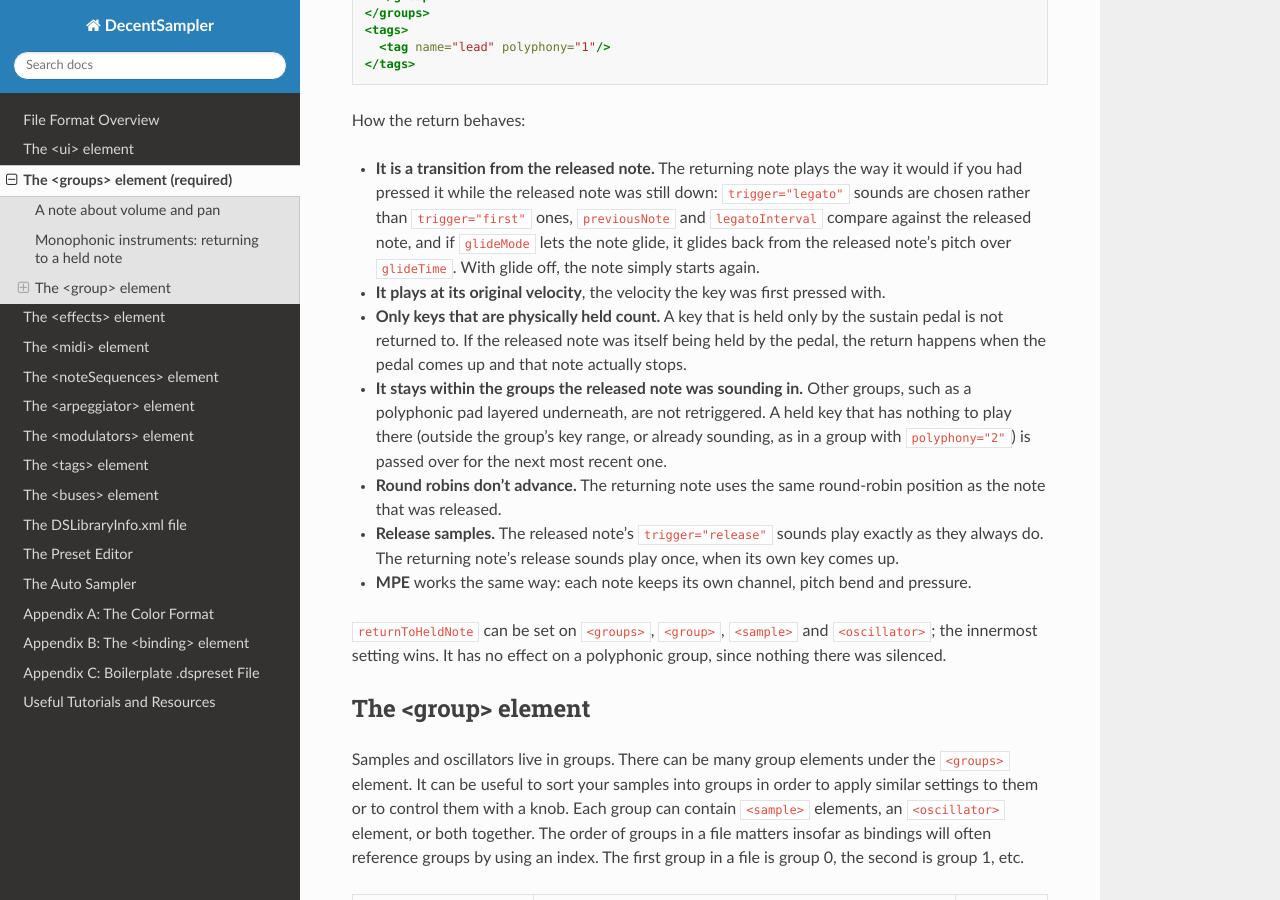
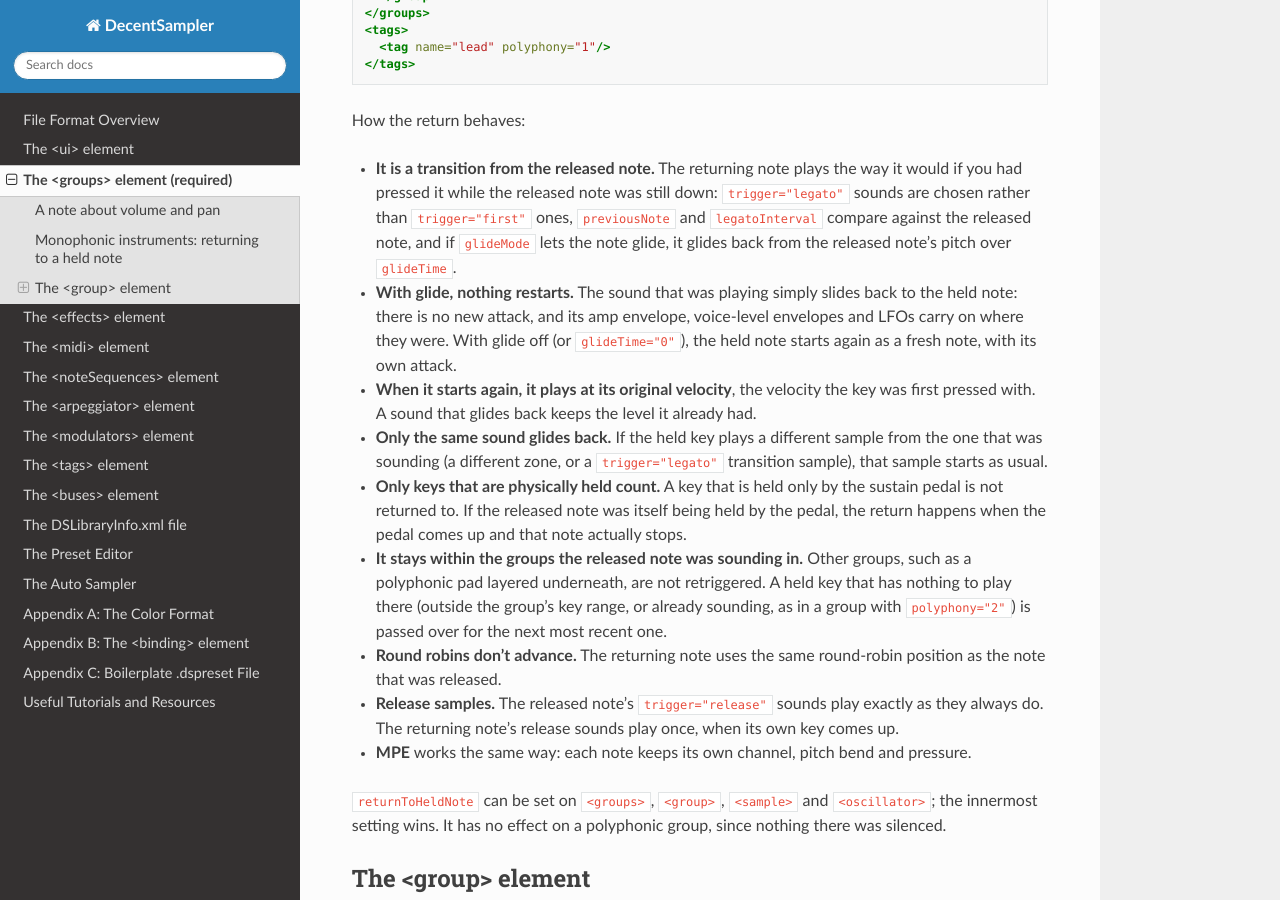
Before and after one commit to DecentSamples/DecentSampler-Developers-Guide, a Sphinx documentation site: the page built from docs/source/the-groups-element.md, in a window 1280 px wide and 900 px high, scrolled down 2312 px. Built offline with Sphinx 7.4.7 and the Read the Docs theme 3.1.0, drawn with Linux system fonts in a browser that asks for light colours.

Commit message:
0000532: returnToHeldNote: a glide-back continues the sound, with no new attack

```diff
--- a/docs/source/the-groups-element.md
+++ b/docs/source/the-groups-element.md
@@ -70,8 +70,16 @@ How the return behaves:
   had pressed it while the released note was still down: `trigger="legato"` sounds are chosen rather
   than `trigger="first"` ones, `previousNote` and `legatoInterval` compare against the released note,
   and if `glideMode` lets the note glide, it glides back from the released note's pitch over
-  `glideTime`. With glide off, the note simply starts again.
-- **It plays at its original velocity**, the velocity the key was first pressed with.
+  `glideTime`.
+- **With glide, nothing restarts.** The sound that was playing simply slides back to the held
+  note: there is no new attack, and its amp envelope, voice-level envelopes and LFOs carry on
+  where they were. With glide off (or `glideTime="0"`), the held note starts again as a fresh
+  note, with its own attack.
+- **When it starts again, it plays at its original velocity**, the velocity the key was first
+  pressed with. A sound that glides back keeps the level it already had.
+- **Only the same sound glides back.** If the held key plays a different sample from the one
+  that was sounding (a different zone, or a `trigger="legato"` transition sample), that sample
+  starts as usual.
 - **Only keys that are physically held count.** A key that is held only by the sustain pedal is
   not returned to. If the released note was itself being held by the pedal, the return happens when
   the pedal comes up and that note actually stops.
```
Also changed, not shown: docs/source/topic-how-to-implement-true-legato.md (+1 -1 lines).
